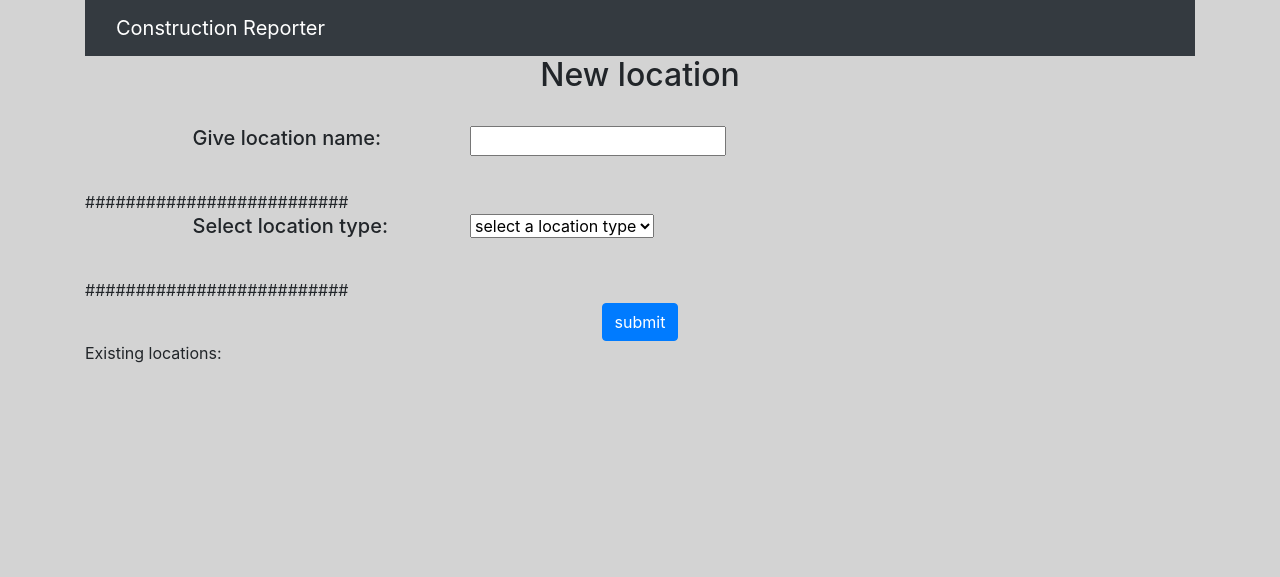
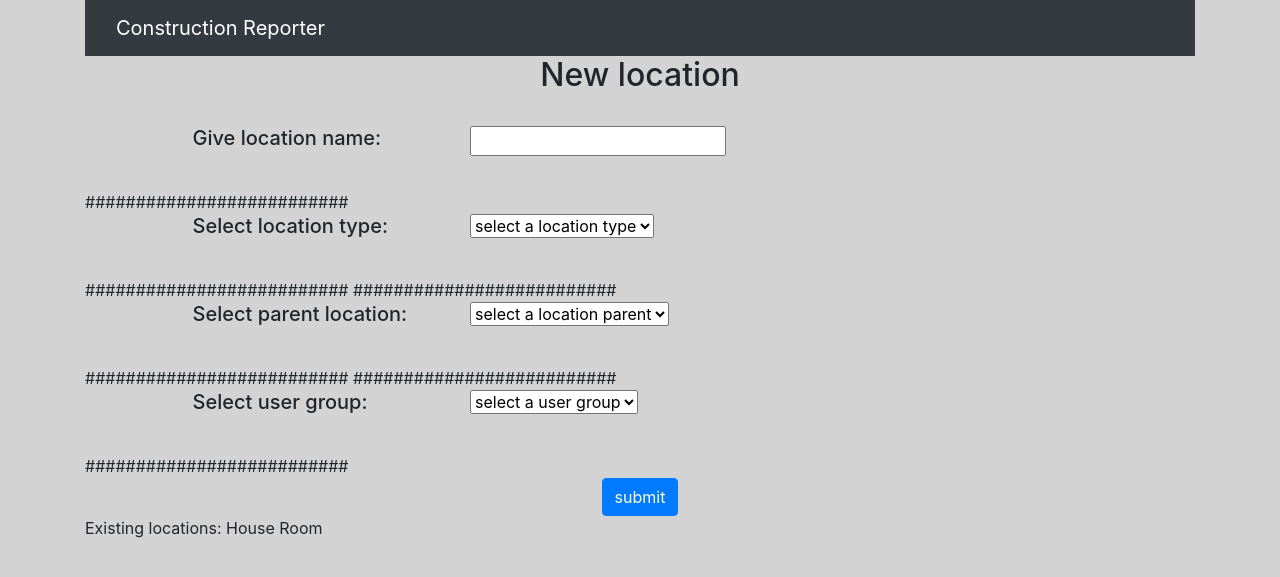
Before and after one commit to Pawloski-engineer/ConstructionReporter, a Django app: page /location_creation in a window 1280 px wide. Shown: the top 577 px of the page. Run offline with Django 3.2, Linux system fonts and the light colour scheme; a user stored in the database is signed in; data comes from the database, SQL or seed files in the repository; data that the repository does not hold is empty; some libraries are stand-ins or nearby versions.

Commit message:
Creation of a location works - fields name, location type, parent (optional) and admin (added in views.py)

```diff
--- a/CR/ConstructionReporter/forms.py
+++ b/CR/ConstructionReporter/forms.py
@@ -8,7 +8,7 @@ from django.contrib.auth.models import User
 class LocationForm(forms.ModelForm):
     class Meta:
         model = Location
-        fields = ('location_name', 'location_type', 'location_parent', 'location_user_group', 'location_admin')
+        fields = ('location_name', 'location_type', 'location_parent', 'location_user_group')
 
 
 class LocationTypeForm(forms.ModelForm):
--- a/CR/ConstructionReporter/models.py
+++ b/CR/ConstructionReporter/models.py
@@ -1,5 +1,5 @@
 from django.db import models
-from django.contrib.auth.models import User
+from django.contrib.auth.models import User, Group
 
 # class DefectStatus(models.Model):
 #     status = models.CharField(max_length=200)
@@ -18,20 +18,20 @@ class LocationType(models.Model):
     def __str__(self):
         return self.location_type_name
 
-class UserGroup(models.Model):
-    user_group_name = models.CharField(max_length=200)
-    participants = models.ManyToManyField(User)
-    # user_group_admin = models.ManyToManyField(User)
-
-    def __str__(self):
-        return self.user_group_name
+# class UserGroup(models.Model):
+#     user_group_name = models.CharField(max_length=200)
+#     participants = models.ManyToManyField(User)
+#     # user_group_admin = models.ManyToManyField(User)
+#
+#     def __str__(self):
+#         return self.user_group_name
 
 
 class Location(models.Model):
     location_name = models.CharField(max_length=200)
     location_type = models.ForeignKey(LocationType, on_delete=models.PROTECT)
-    location_parent = models.ForeignKey('self', on_delete=models.CASCADE)
-    location_user_group = models.ManyToManyField(UserGroup)
+    location_parent = models.ForeignKey('self', on_delete=models.CASCADE, blank=True, null=True)
+    location_user_group = models.ManyToManyField(Group)
     location_admin = models.ManyToManyField(User)
 
     def __str__(self):
--- a/CR/ConstructionReporter/templates/ConstructionReporter/create_a_location.html
+++ b/CR/ConstructionReporter/templates/ConstructionReporter/create_a_location.html
@@ -48,7 +48,48 @@
                 <select id="location_type" type="text" name="location_type">
                     <option value="" disabled selected>select a location type</option>
                     {% for loc_type in location_types %}
-                        <option value={{ loc_type }}> {{ loc_type }} </option>
+                        <option value={{ loc_type.id }}> {{ loc_type }} </option>
+                    {% endfor %}
+                </select>
+            </div>
+
+        </div>
+    </div>
+    <br>
+##########################
+
+##########################
+        <div class="container">
+        <div class="row">
+            <div class="col-12 col-md-5 col-lg-4 col-xl-3 offset-md-1 text-center text-md-left">
+                <h5><label for="location_type">{% trans "Select parent location" %}:</label></h5>
+            </div>
+            <div class="col-12 col-md-6 col-lg-7 col-xl-8 text-center text-md-left">
+                <select id="location_parent" type="text" name="location_parent">
+                    <option value="" disabled selected>select a location parent</option>
+                    {% for loc in locations %}
+                        <option value={{ loc.id }}> {{ loc }} </option>
+                    {% endfor %}
+                </select>
+            </div>
+
+        </div>
+    </div>
+    <br>
+##########################
+
+
+##########################
+        <div class="container">
+        <div class="row">
+            <div class="col-12 col-md-5 col-lg-4 col-xl-3 offset-md-1 text-center text-md-left">
+                <h5><label for="location_type">{% trans "Select user group" %}:</label></h5>
+            </div>
+            <div class="col-12 col-md-6 col-lg-7 col-xl-8 text-center text-md-left">
+                <select id="location_user_group" type="text" name="location_user_group">
+                    <option value="" disabled selected>select a user group</option>
+                    {% for group in groups %}
+                        <option value={{ group.id }}> {{ group }} </option>
                     {% endfor %}
                 </select>
             </div>
@@ -63,10 +104,10 @@
     <div class="container">
         <div class="row">
 
-            <div class="col-12 col-md-6 col-lg-7 col-xl-8 offset-4 offset-lg-4 text-left">
+<!--            <div class="col-12 col-md-6 col-lg-7 col-xl-8 offset-4 offset-lg-4 text-left">-->
 
-                <input id="location_admin" hidden value="{{current_user.id}}" type="text" name="location_admin">
-            </div>
+<!--                <input id="location_admin" hidden value="{{current_user.id}}" type="text" name="location_admin">-->
+<!--            </div>-->
             <div class="col-12 text-center">
                 <input type="submit" class="btn btn-primary" value={% trans "submit" %}></h3>
             </div>
--- a/CR/ConstructionReporter/views.py
+++ b/CR/ConstructionReporter/views.py
@@ -1,8 +1,8 @@
 from django.shortcuts import render
-# from .models import Defect, Respondent, MediaFile, Location, LocationType, UserGroup
+# from .models import Defect, Respondent, MediaFile, Location, LocationType
 from .forms import LocationTypeForm, LocationForm
 from .models import LocationType, Location
-from django.contrib.auth.models import User
+from django.contrib.auth.models import User, Group
 from django.shortcuts import render, redirect
 from django.contrib import messages
 
@@ -53,10 +53,12 @@ def create_a_location(request):
     else:
         locations = load_locations()
         location_types = load_location_types()
+        groups = load_groups()
         print(locations)
         context = {
             'locations': locations,
-            'location_types': location_types
+            'location_types': location_types,
+            'groups': groups
         }
         return render(request, 'ConstructionReporter/create_a_location.html', context)
 
@@ -67,10 +69,15 @@ def create_a_location_new(request):
     else:
         form = LocationForm(request.POST)
         if form.is_valid():
-            save_new_object(form)
+            obj = form.save(commit=False)
+            obj.field1 = request.user
+            obj.save()
             messages.info(request, "Location successfully created")
             return redirect('/', {'form': form})
         else:
+            print("form:")
+            print(form)
+            print("form ends")
             messages.info(request, "Such location already exists")
             return render(request, 'ConstructionReporter/index.html')
 
@@ -78,3 +85,8 @@ def create_a_location_new(request):
 def load_locations():
     locations = Location.objects.all()
     return locations
+
+
+def load_groups():
+    groups = Group.objects.all()
+    return groups
```
Also changed, not shown: CR/db.sqlite3.
